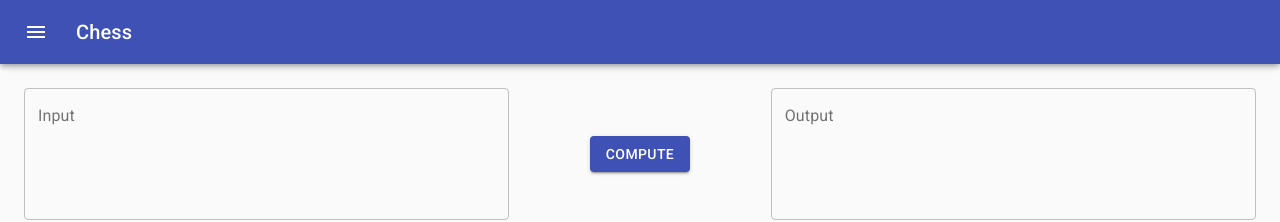
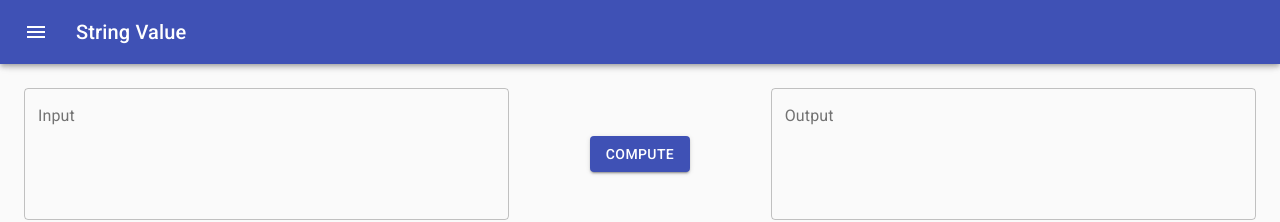
Before and after one commit to ilich16/a2o-dev-frontend, a React (Create React App) app: page /problem-3 in a window 1280 px wide. Shown: the top 222 px of the page. Built offline with nearby package versions, Linux system fonts and the light colour scheme.

Commit message:
Edit the title for the third problem

```diff
--- a/src/components/ThirdProblem.js
+++ b/src/components/ThirdProblem.js
@@ -154,7 +154,7 @@ function ThirdProblem() {
             <MenuIcon />
           </IconButton>
           <Typography variant="h6" noWrap>
-            Chess
+            String Value
           </Typography>
         </Toolbar>
       </AppBar>
```
